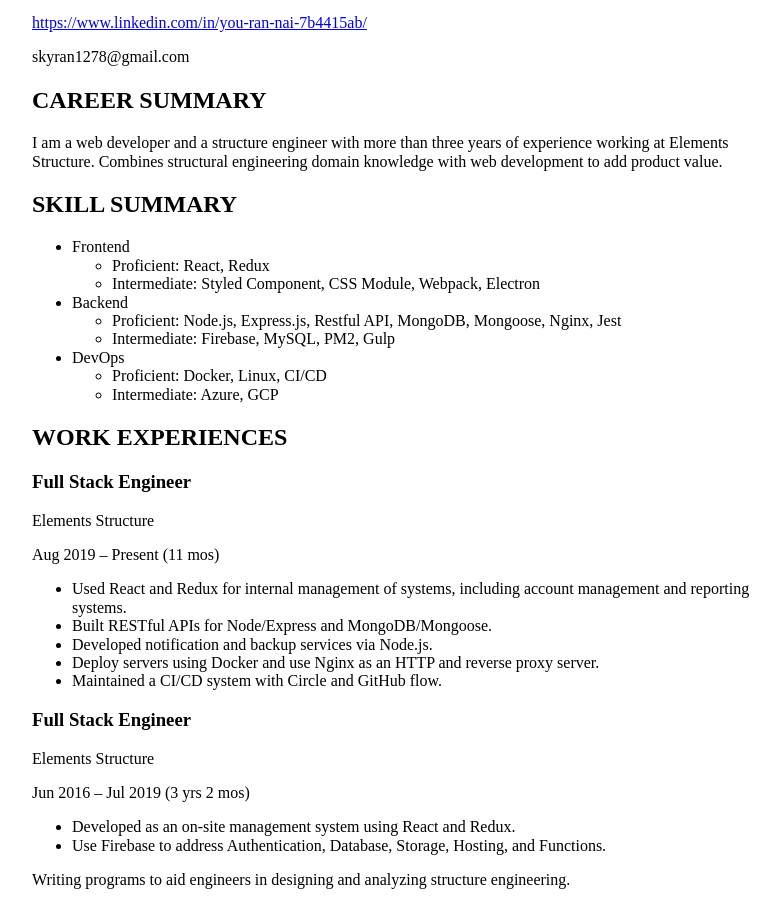
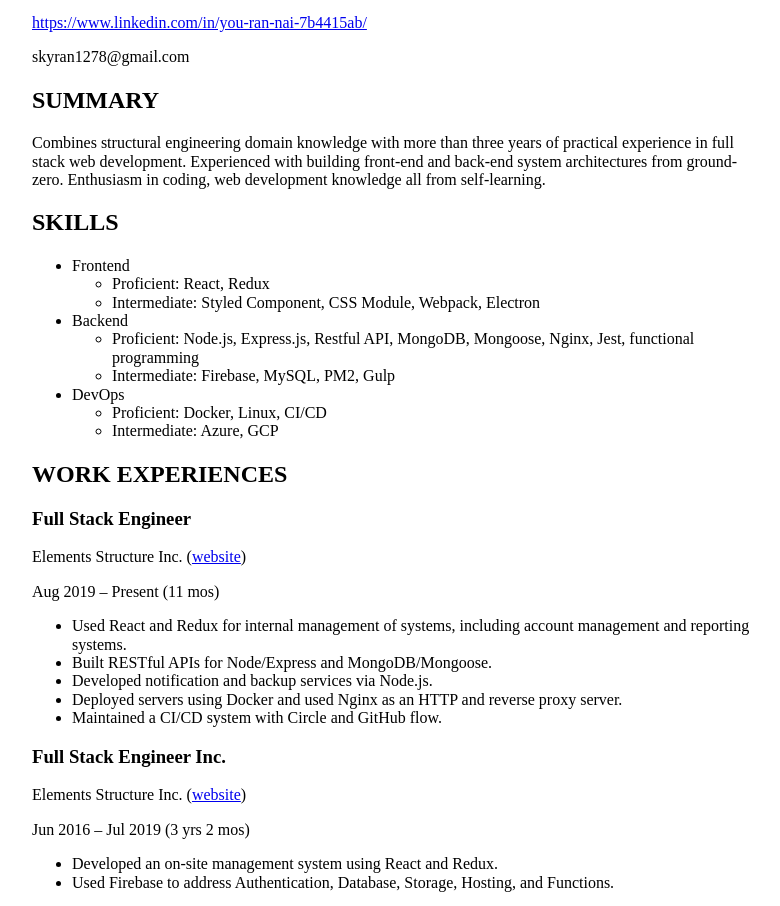
Before and after one commit to skyran1278/skyran1278.github.io, a React (Create React App) app: page / in a window 1280 px wide. Shown: the part 100-1006 px from the top of the page, without its empty margins (248-1028 px from the left). Built offline with nearby package versions, Linux system fonts and the light colour scheme.

Commit message:
summary modify

```diff
--- a/src/App.jsx
+++ b/src/App.jsx
@@ -11,11 +11,16 @@ function App() {
         <p>skyran1278@gmail.com</p>
       </div>
       <div>
-        <h2>CAREER SUMMARY</h2>
-        <p>I am a web developer and a structure engineer with more than three years of experience working at Elements Structure. Combines structural engineering domain knowledge with web development to add product value.</p>
+        <h2>SUMMARY</h2>
+        <p>
+          Combines structural engineering domain knowledge with more than three years of practical experience in full stack web development.
+          Experienced with building front-end and back-end system architectures from ground-zero.
+          Enthusiasm in coding, web development knowledge all from self-learning.
+        </p>
       </div>
       <div>
-        <h2>SKILL SUMMARY</h2>
+        <h2>SKILLS</h2>
+        <p>
           <ul>
             <li>
               Frontend
@@ -27,7 +32,7 @@ function App() {
             <li>
               Backend
               <ul>
-              <li>Proficient: Node.js, Express.js, Restful API, MongoDB, Mongoose, Nginx, Jest</li>
+                <li>Proficient: Node.js, Express.js, Restful API, MongoDB, Mongoose, Nginx, Jest, functional programming</li>
                 <li>Intermediate: Firebase, MySQL, PM2, Gulp</li>
               </ul>
             </li>
@@ -39,29 +44,40 @@ function App() {
               </ul>
             </li>
           </ul>
+        </p>
       </div>
       <div>
         <h2>WORK EXPERIENCES</h2>
         <h3>Full Stack Engineer</h3>
-        <p>Elements Structure</p>
+        <p>
+          Elements Structure Inc.
+          (
+          <a target="_blank" rel="noopener noreferrer" href="https://www.elements-str.com/">website</a>
+          )
+        </p>
         <p>Aug 2019 – Present (11 mos)</p>
         <ul>
           <li>Used React and Redux for internal management of systems, including account management and reporting systems.</li>
           <li>Built RESTful APIs for Node/Express and MongoDB/Mongoose.</li>
           <li>Developed notification and backup services via Node.js.</li>
-          <li>Deploy servers using Docker and use Nginx as an HTTP and reverse proxy server.</li>
+          <li>Deployed servers using Docker and used Nginx as an HTTP and reverse proxy server.</li>
           <li>Maintained a CI/CD system with Circle and GitHub flow.</li>
         </ul>
-        <h3>Full Stack Engineer</h3>
-        <p>Elements Structure</p>
+        <h3>Full Stack Engineer Inc.</h3>
+        <p>
+          Elements Structure Inc.
+          (
+          <a target="_blank" rel="noopener noreferrer" href="https://www.elements-str.com/">website</a>
+          )
+        </p>
         <p>Jun 2016 – Jul 2019 (3 yrs 2 mos)</p>
         <ul>
-          <li>Developed as an on-site management system using React and Redux.</li>
-          <li>Use Firebase to address Authentication, Database, Storage, Hosting, and Functions.</li>
+          <li>Developed an on-site management system using React and Redux.</li>
+          <li>Used Firebase to address Authentication, Database, Storage, Hosting, and Functions.</li>
         </ul>
-        <p>Writing programs to aid engineers in designing and analyzing structure engineering.</p>
+        <p>Wrote programs to aid engineers in designing and analyzing structure engineering.</p>
         <ul>
-          <li>EtabsScan: Check the structure and analyze whether it is reasonable.</li>
+          <li>EtabsScan: Checked the structure and analyze whether it is reasonable.</li>
           <li>LapLength: Optimizing the lap length of reinforcement.</li>
           <li>TimeSheetManageSystem: Project cost statistics system.</li>
           <li>BeamZValue: Steel structure members are optimized according to the Z value.</li>
@@ -80,9 +96,9 @@ function App() {
         <p>2017 – 2019</p>
         <p>Thesis - &quot;Feasibility of Beam Reinforcement Optimization for Practical Application&quot;</p>
         <ul>
-          <li>Developing an Algorithm to Optimize Reinforcement.</li>
+          <li>Developed an Algorithm to Optimize Reinforcement.</li>
           <li>Nonlinear dynamic analysis.</li>
-          <li>Developing a GUI which written in Python.</li>
+          <li>Developed a GUI which written in Python.</li>
         </ul>
         <h3>National Taiwan University</h3>
         <p>Bachelor&#39;s degree, Civil Engineering</p>
@@ -90,7 +106,7 @@ function App() {
         <p>Related courses</p>
         <ul>
           <li>EE 3011 Data Structure and Programming</li>
-          <li>CSX 2003 Website Database Programming (Using Azure, Express, and Bootstrap to build a website.)</li>
+          <li>CSX 2003 Website Database Programming (Used Azure, Express, and Bootstrap to build a website.)</li>
           <li>CIE 5086 Technology and Application of BIM</li>
           <li>CIE 1008 Computer Programming</li>
         </ul>
```
Lines whose indentation alone changed are shown as unchanged.
